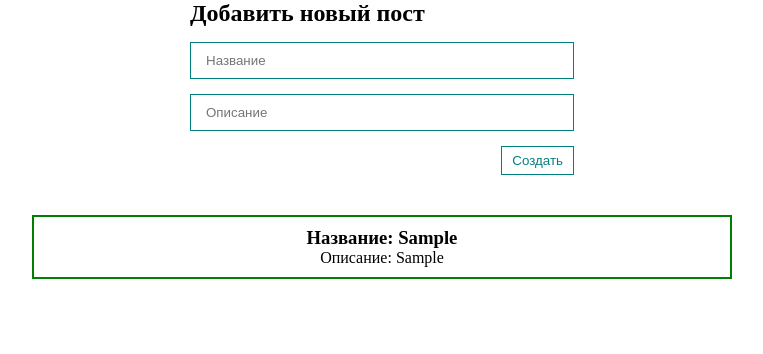
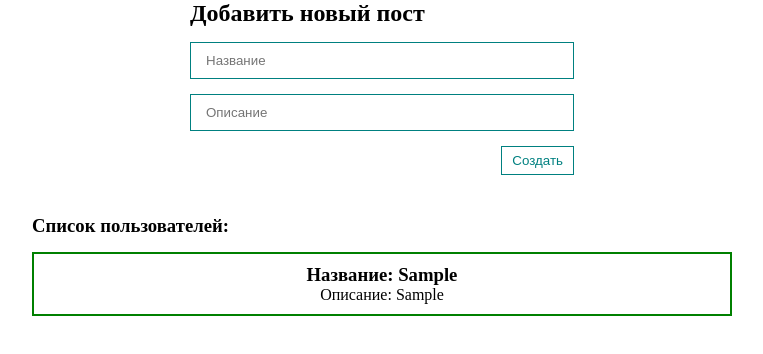
Before and after one commit to elrouss/vue-3, a Vue app: page / in a window 1280 px wide. Both pictures are taken after typing "Sample", "Sample" into the empty fields and a click on the button "Создать". Shown: the top 354 px of the page, without its empty margins (258-1021 px from the left). Built offline with nearby package versions, Linux system fonts and the light colour scheme.

Commit message:
refactor: add PostItem component

```diff
--- /dev/null
+++ b/src/components/PostItem.vue
@@ -0,0 +1,36 @@
+<template>
+  <article class="post">
+    <header>
+      <h3 class="post__heading">Название: {{ post.heading }}</h3>
+    </header>
+    <p class="post__paragraph">Описание: {{ post.body }}</p>
+  </article>
+</template>
+
+<script>
+export default {
+  props: {
+    post: {
+      type: Object,
+      required: true,
+    },
+  },
+};
+</script>
+
+<style lang="scss" scoped>
+.post {
+  width: 700px;
+  padding: 10px;
+  border: 2px solid green;
+
+  &:not(:first-child) {
+    margin-top: 15px;
+  }
+
+  &__heading,
+  &__paragraph {
+    text-align: center;
+  }
+}
+</style>
--- a/src/components/PostList.vue
+++ b/src/components/PostList.vue
@@ -1,16 +1,16 @@
 <template>
   <div class="posts">
-    <article class="post" v-for="post in posts" :key="post.id">
-      <header>
-        <h3 class="post__heading">Название: {{ post.heading }}</h3>
-      </header>
-      <p class="post__paragraph">Описание: {{ post.body }}</p>
-    </article>
+    <h3>Список пользователей:</h3>
+    <post-item v-for="post in posts" :key="post.id" :post="post"></post-item>
   </div>
 </template>
 
 <script>
+import PostItem from '@/components/PostItem';
+
 export default {
+  components: { PostItem },
+
   props: {
     posts: {
       type: Array,
@@ -24,19 +24,4 @@
 .posts {
   margin-top: 40px;
 }
-
-.post {
-  width: 700px;
-  padding: 10px;
-  border: 2px solid green;
-
-  &:not(:first-child) {
-    margin-top: 15px;
-  }
-
-  &__heading,
-  &__paragraph {
-    text-align: center;
-  }
-}
 </style>
```
